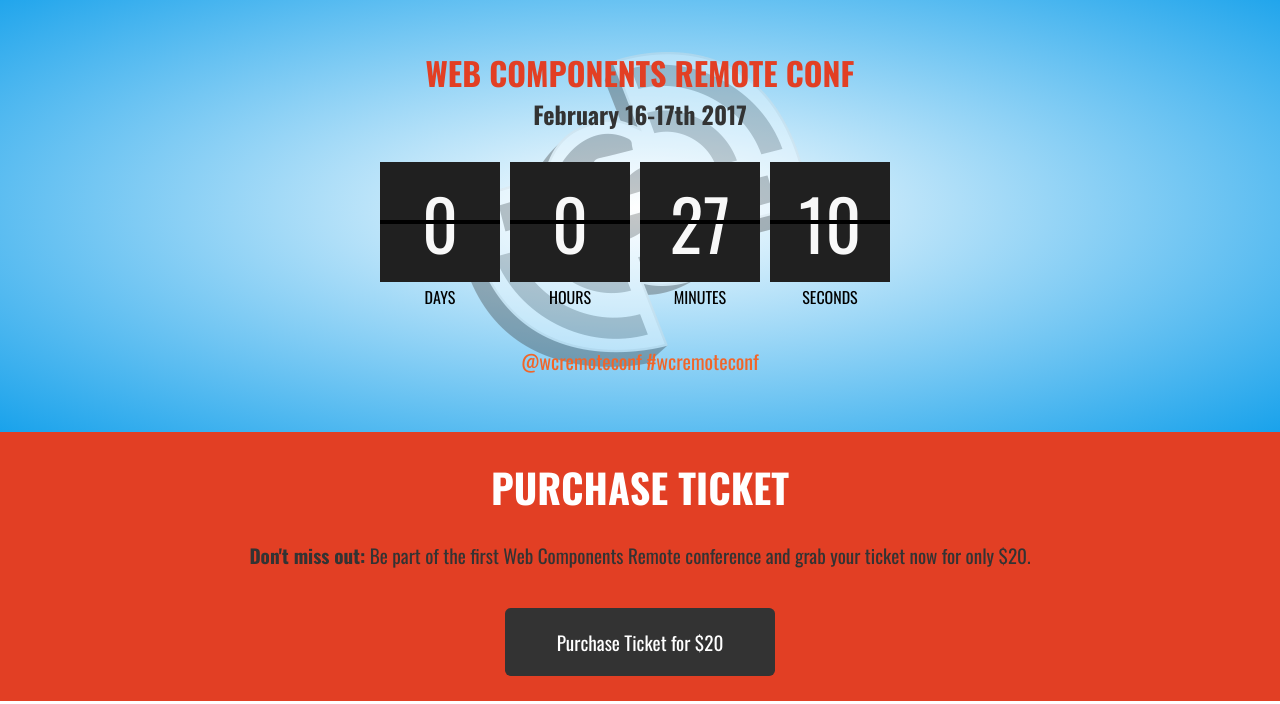
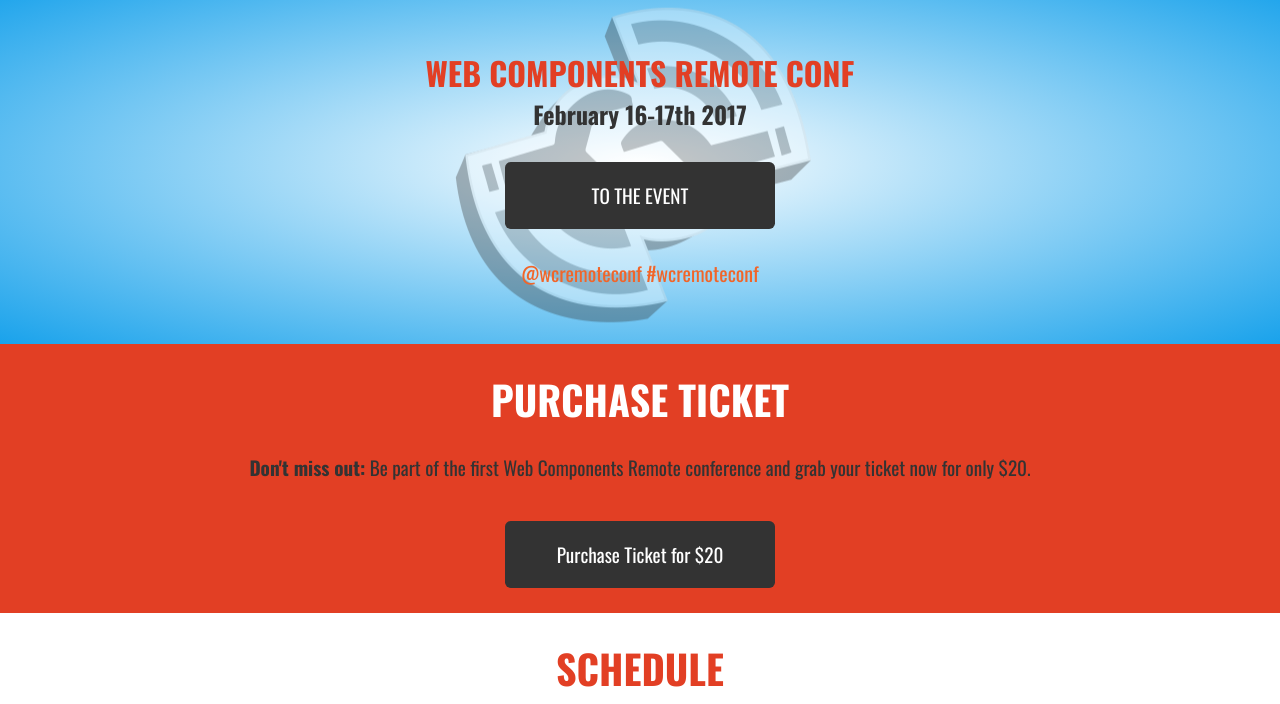
Before and after one commit to RevillWeb/wcremoteconf, a website: page index.html in a window 1280 px wide. Shown: the part 96-800 px from the top of the page. Drawn offline with nearby package versions, Linux system fonts and the light colour scheme.

Commit message:
Remove countdown for event button.;

```diff
--- a/index.html
+++ b/index.html
@@ -32,9 +32,8 @@
                 <div class="content">
                     <h1>WEB COMPONENTS REMOTE CONF</h1>
                     <h2>February 16-17th 2017</h2>
-                    <div id="clock">
-                        <countdown-wc date="2017-02-16 15:00"></countdown-wc>
-                        <div class="clearfix"></div>
+                    <div class="controls">
+                        <a href="https://www.crowdcast.io/e/web-components-remote" target="_blank" class="btn">TO THE EVENT</a>
                     </div>
                 </div>
                 <div class="social">
--- a/src/sass/layout.scss
+++ b/src/sass/layout.scss
@@ -152,6 +152,17 @@ ul.nav-list {
     left: 0;
     bottom: 0;
     background: url('../../assets/img/logo-tran.png') no-repeat center center;
+  }
+  .btn {
+    padding: 1em 0.5em;
+    border-radius: 0.3em;
+    display: block;
+    background-color: #333;
+    color: #FFF;
+    margin: 30px auto 0 auto;
+    text-align: center;
+    font-size: 1.2em;
+    width: 250px;
   }
 }
 #updates {
```
Also changed, not shown: dist/css/layout.css.
